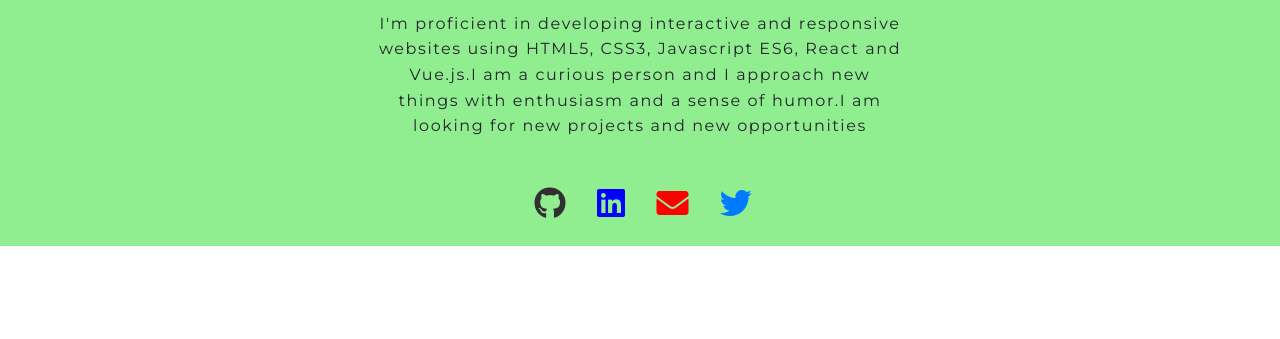
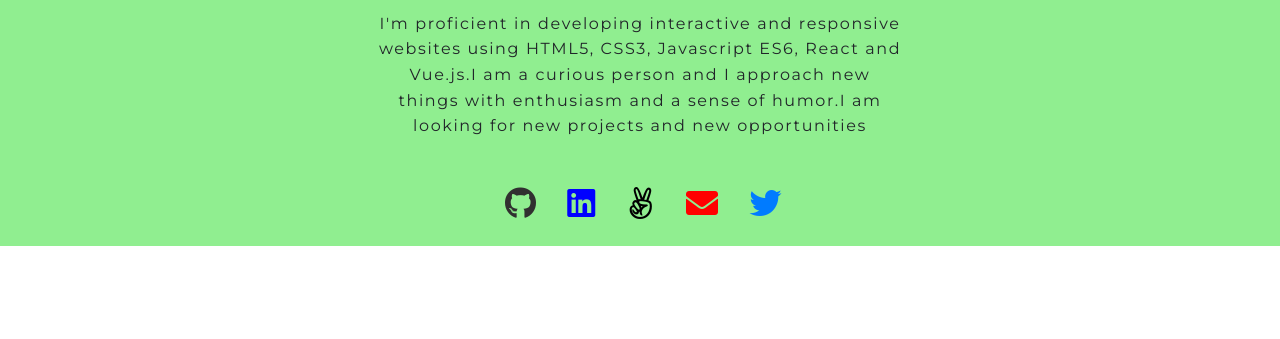
Before and after one commit to DavideCannerozzi/My-Portfolio-Website, a plain HTML site: page index.html in a window 1280 px wide. Shown: the part 850-1189 px from the top of the page. Drawn offline with nearby package versions, Linux system fonts and the light colour scheme.

Commit message:
add angelist icon

```diff
--- a/index.html
+++ b/index.html
@@ -59,6 +59,7 @@
             <div class="mt-5 text-center">
               <a href="https://github.com/DavideCannerozzi"><i class="fab fa-2x fa-github ml-2 mr-4"></i></a>
               <a href="https://www.linkedin.com/in/davide-cannerozzi-frontend-developer" target="_blank"><i class="fab fa-2x fa-linkedin mr-4"></i></a>
+              <a href="https://angel.co/u/davide-cannerozzi" target="_blank"><i class="fab fa-2x fa-angellist mr-4"></i></a>
               <a href="mailto:davide851_@hotmail.com"><i class="fas fa-2x fa-envelope mr-4"></i></a>
               <a href="https://twitter.com/Davide_Code" target="_blank"><i class="fab fa-2x fa-twitter"></i></a>
             </div>
--- a/style.css
+++ b/style.css
@@ -77,6 +77,7 @@ li{ list-style-type: none; }
 .fa-bootstrap{ color:#553a7d }
 .fa-check-square{ color:#008000 }
 .fa-github{ color:#313030 }
+.fa-angellist{ color: #000 }
 .fa-bars{
     color:#000;
     height:5px
```
Also changed, not shown: img/favicon.png, img/photo-website-vuejs.jpg, img/weather-app-js.jpg.
